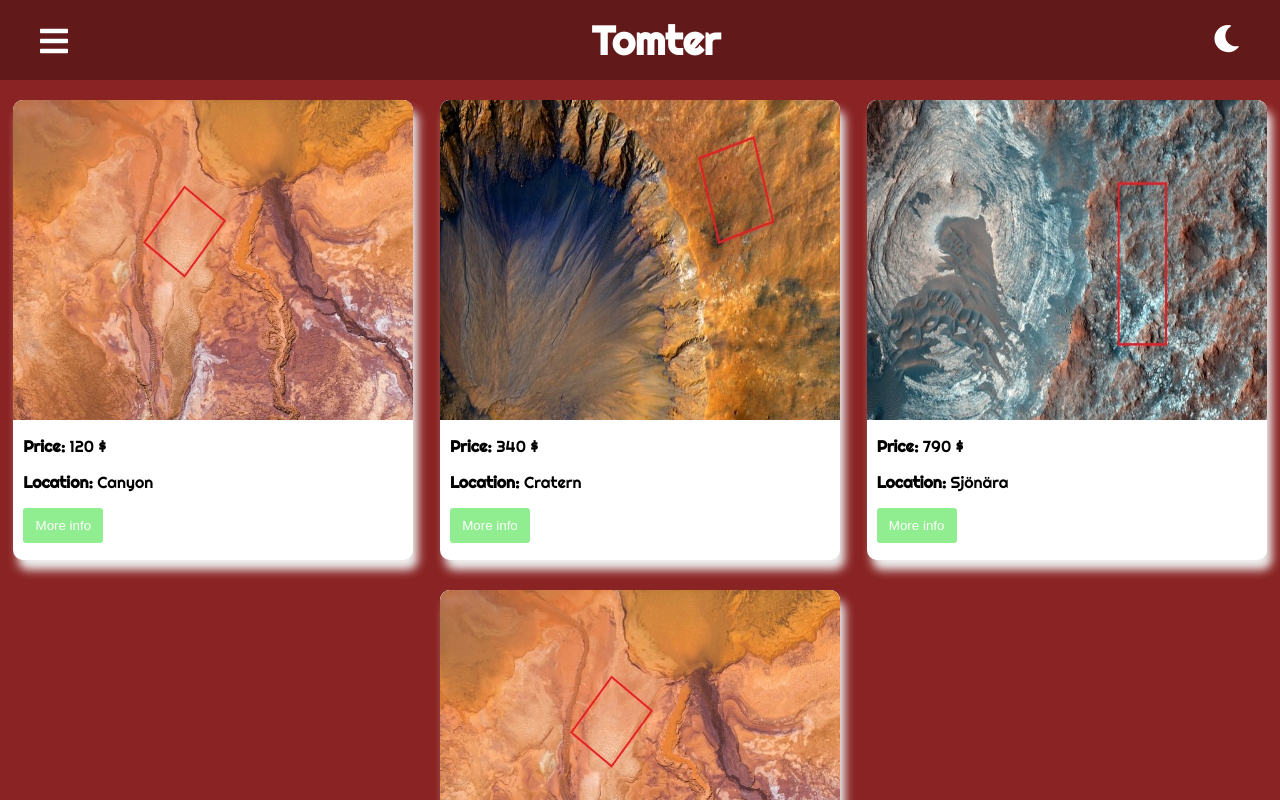
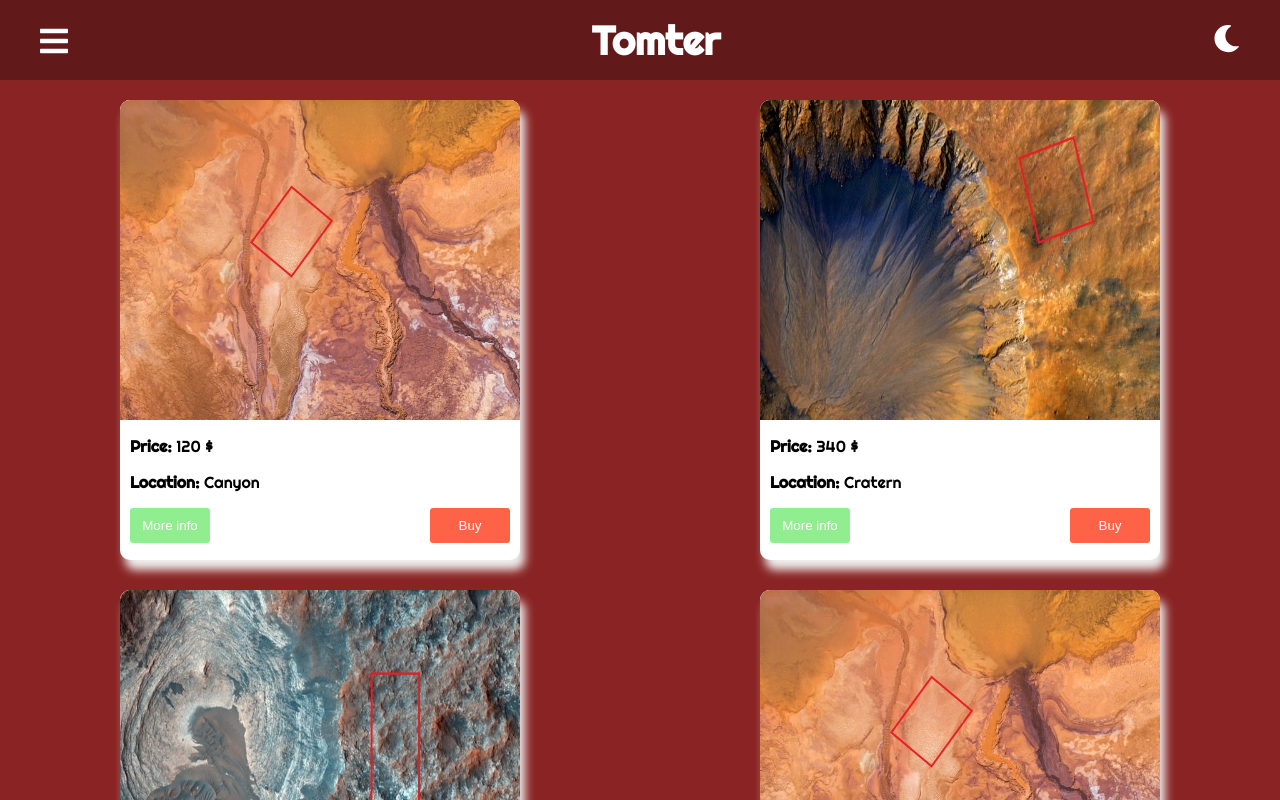
Before and after one commit to Nicklas-Holmqvist/mini-projekt-mars, a React (Create React App) app: page /MarsPlot in a window 1280 px wide. Shown: the top 800 px of the page. Built offline with nearby package versions, Linux system fonts and the light colour scheme.

Commit message:
modal-need-fixes

```diff
--- a/public/index.html
+++ b/public/index.html
@@ -38,6 +38,14 @@
         height: 100%;
         font-family: "Righteous", cursive;
       }
+      .modal.root {
+        position: fixed;
+        z-index: 100;
+        left: 0;
+        right: 0;
+        top: 0;
+        bottom: 0;
+      }
     </style>
   </head>
   <body>
--- a/src/components/Cards/CardComponent.tsx
+++ b/src/components/Cards/CardComponent.tsx
@@ -4,6 +4,7 @@ interface Props {
   price: number;
   location: string;
   moreInfo: string;
+  modalOpen: () => void;
 }
 
 const CardComponent = (props: Props) => {
@@ -31,7 +32,15 @@ const CardComponent = (props: Props) => {
             <strong> Location:</strong> {props.location}
           </p>
         </div>
-        <div style={{ paddingLeft: "10px" }}>
+        <div
+          style={{
+            paddingLeft: "10px",
+            display: "flex",
+            flexDirection: "row",
+            justifyContent: "space-between",
+            paddingRight: "10px",
+          }}
+        >
           <button
             style={{
               ...toggleInfoButton,
@@ -41,6 +50,16 @@ const CardComponent = (props: Props) => {
             onClick={() => setZoom(!moreInfo)}
           >
             More info
+          </button>
+
+          <button
+            onClick={props.modalOpen}
+            style={{
+              ...toggleInfoButton,
+              backgroundColor: "tomato",
+            }}
+          >
+            Buy
           </button>
         </div>
 
@@ -62,6 +81,8 @@ const cardContainerStyle: CSSProperties = {
   marginBottom: "10px",
   boxShadow: "5px 10px 10px #eee",
   transition: "height 500ms",
+  marginLeft: "30px",
+  marginRight: "30px",
 };
 const imgStyle: CSSProperties = {
   objectFit: "fill",
--- a/src/components/Cards/CardContainer.tsx
+++ b/src/components/Cards/CardContainer.tsx
@@ -1,7 +1,10 @@
 import React, { CSSProperties } from "react";
 import ErrorBoundary from "../ErrorBoundary";
 import CardComponent from "./CardComponent";
-const CardContainer = () => {
+interface Props {
+  modalOpen: () => void;
+}
+const CardContainer = (props: Props) => {
   const imgCardContainer = [
     {
       img: "canyon",
@@ -39,6 +42,7 @@ const CardContainer = () => {
           price={card.price}
           location={card.location}
           moreInfo={card.moreInfo}
+          modalOpen={props.modalOpen}
         />
       ))}
     </div>
@@ -55,5 +59,6 @@ const containerStyle: CSSProperties = {
   minHeight: "700px",
   alignItems: "center",
   backgroundColor: "#8A2424",
+  marginBottom: "40px",
 };
 export default CardContainer;
--- /dev/null
+++ b/src/components/Cards/Modal.tsx
@@ -0,0 +1,44 @@
+import React, { Component, CSSProperties } from "react";
+import ReactDOM from "react-dom";
+import ReactDom from "react-dom";
+
+interface Props {
+  closeModal: () => void;
+}
+
+class Modal extends Component<Props> {
+  element: HTMLDivElement;
+
+  constructor(props: Props) {
+    super(props);
+    this.element = document.createElement("div");
+    this.element.className = "modal-root";
+  }
+  onClickHandeler = () => {
+    this.props.closeModal;
+  };
+  componentDidMount() {
+    document.body.appendChild(this.element);
+  }
+  componentWillUnmount() {
+    document.body.removeChild(this.element);
+  }
+  render() {
+    return ReactDOM.createPortal(
+      <div style={modalStyling}>{this.props.children}</div>,
+      this.element
+    );
+  }
+}
+const modalStyling: CSSProperties = {
+  width: "100%",
+  height: "100%",
+  display: "flex",
+  flexDirection: "column",
+  justifyContent: "center",
+  alignItems: "center",
+  textAlign: "center",
+  background: "rgba(0,0,0,0.8)",
+  color: "white",
+};
+export default Modal;
--- a/src/components/MarsPlot.tsx
+++ b/src/components/MarsPlot.tsx
@@ -1,16 +1,26 @@
-import React, { CSSProperties } from "react";
+import React, { CSSProperties, useState } from "react";
 import CardContainer from "./Cards/CardContainer";
+import Modal from "./Cards/Modal";
 import ErrorBoundary from "./ErrorBoundary";
 import Header from "./Header";
 
 function MarsPlot() {
   const text = "Tomter";
+  const [modalOpen, setOpenModal] = useState(false);
+  const closeModal = () => setOpenModal(false);
+  const openModal = () => setOpenModal(true);
   return (
     <>
       <Header text={text}></Header>
 
       <div style={cardsContainer}>
-        <CardContainer />
+        {modalOpen && (
+          <Modal closeModal={closeModal}>
+            <p>HEj på dig MOdal</p>
+            <button onClick={closeModal}>close Modal</button>
+          </Modal>
+        )}
+        <CardContainer modalOpen={openModal} />
       </div>
       {/* <div style={mainContainer}> */}
       {/* <div className="cardContainer" style={cardContainerStyle}> */}
```
